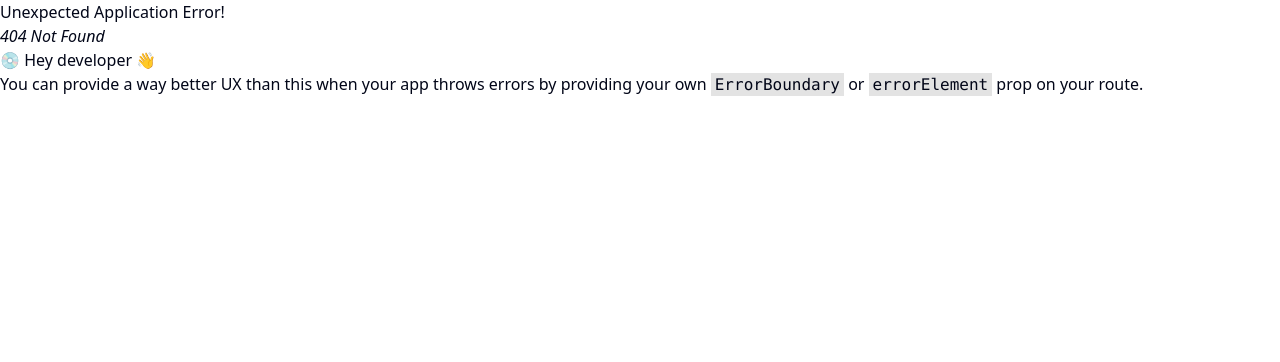
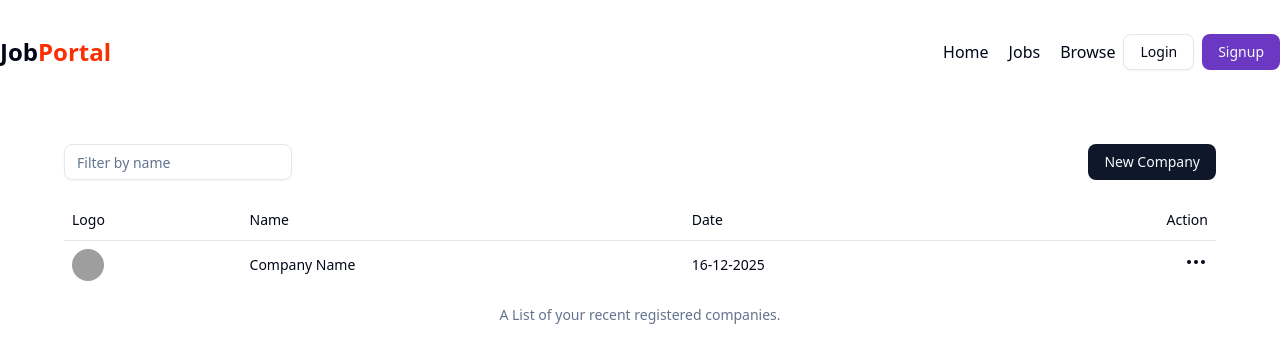
Before and after one commit to vishvadeep-0001/jobportal, a React app in the folder frontend/: page /admin/companies in a window 1280 px wide. Before the commit this address had no page. Shown: the top 362 px of the page. Built offline with nearby package versions, Linux system fonts and the light colour scheme; grey boxes are pictures that could not be loaded; the HTML template or start-up script is replaced by a standard one.

Commit message:
CompanyCreate component is in developement....

```diff
--- a/frontend/src/components/Home.jsx
+++ b/frontend/src/components/Home.jsx
@@ -4,17 +4,29 @@ import CategoryCarousel from "./CategoryCarousel";
 import LatestJobs from "./LatestJobs.jsx";
 import Footer from "./shared/Footer";
 import useGetAllJobs from "@/hooks/useGetAllJobs";
+import { useSelector } from "react-redux";
+import { useEffect } from "react";
+import { useNavigate } from "react-router-dom";
 
 const Home = () => {
   useGetAllJobs();
+  const { user } = useSelector((state) => state.auth);
+  const navigate = useNavigate();
+
+  useEffect(() => {
+    if (user?.role === "recruiter") {
+      navigate("/admin/companies");
+    }
+  }, []);
+
   return (
-    <>
+    <div>
       <Navbar />
       <HeroSection />
       <CategoryCarousel />
       <LatestJobs />
       <Footer />
-    </>
+    </div>
   );
 };
 
--- /dev/null
+++ b/frontend/src/components/admin/Companies.jsx
@@ -0,0 +1,26 @@
+import React from "react";
+import Navbar from "../shared/Navbar";
+import { Input } from "../ui/input";
+import { Button } from "../ui/button";
+import CompaniesTable from "./CompaniesTable";
+import { useNavigate } from "react-router-dom";
+
+const Companies = () => {
+  const navigate = useNavigate();
+  return (
+    <div>
+      <Navbar />
+      <div className="max-w-6xl mx-auto my-10">
+        <div className="flex items-center justify-between my-5">
+          <Input className="w-fit" placeholder="Filter by name" />
+          <Button onClick={() => navigate("/admin/companies/create")}>
+            New Company
+          </Button>
+        </div>
+        <CompaniesTable />
+      </div>
+    </div>
+  );
+};
+
+export default Companies;
--- /dev/null
+++ b/frontend/src/components/admin/CompaniesTable.jsx
@@ -0,0 +1,57 @@
+import React from "react";
+import {
+  Table,
+  TableBody,
+  TableCaption,
+  TableCell,
+  TableHead,
+  TableHeader,
+  TableRow,
+} from "../ui/table";
+import { Avatar, AvatarImage } from "../ui/avatar";
+import { Popover, PopoverContent, PopoverTrigger } from "../ui/popover";
+import { Edit2, MoreHorizontal } from "lucide-react";
+
+const CompaniesTable = () => {
+  return (
+    <div>
+      <Table>
+        <TableCaption>A List of your recent registered companies.</TableCaption>
+        <TableHeader>
+          <TableRow>
+            <TableHead>Logo</TableHead>
+            <TableHead>Name</TableHead>
+            <TableHead>Date</TableHead>
+            <TableHead className="text-right">Action</TableHead>
+          </TableRow>
+        </TableHeader>
+        <TableBody>
+          <TableRow>
+            <TableCell>
+              <Avatar>
+                <AvatarImage src="https://img.freepik.com/premium-vector/creative-elegant-abstract-minimalistic-logo-design-vector-any-brand-company_1253202-137644.jpg?semt=ais_hybrid&w=740&q=80" />
+              </Avatar>
+            </TableCell>
+            <TableCell>Company Name</TableCell>
+            <TableCell>16-12-2025</TableCell>
+            <TableCell className="text-right">
+              <Popover>
+                <PopoverTrigger>
+                  <MoreHorizontal />
+                </PopoverTrigger>
+                <PopoverContent className="w-32">
+                  <div className="flex items-center gap-2 w-fit cursor-pointer">
+                    <Edit2 className="w-4" />
+                    <span>Edit</span>
+                  </div>
+                </PopoverContent>
+              </Popover>
+            </TableCell>
+          </TableRow>
+        </TableBody>
+      </Table>
+    </div>
+  );
+};
+
+export default CompaniesTable;
--- /dev/null
+++ b/frontend/src/components/admin/CompanyCreate.jsx
@@ -0,0 +1,50 @@
+import React from "react";
+import Navbar from "../shared/Navbar";
+import { Label } from "../ui/label";
+import { Input } from "../ui/input";
+import { Button } from "../ui/button";
+import { useNavigate } from "react-router-dom";
+
+const CompanyCreate = () => {
+  const navigate = useNavigate();
+
+  const registerNewCompany = async () => {
+    try {
+    } catch (error) {
+      console.log(error);
+    }
+  };
+
+  return (
+    <div>
+      <Navbar />
+      <div className="max-w-4xl mx-auto">
+        <div className="my-10">
+          <h1 className="font-bold text-2xl">Your Company Name</h1>
+          <p>
+            What would you like to give your company name ? You can change this
+            later.
+          </p>
+        </div>
+
+        <Label>Company Name</Label>
+        <Input
+          type="text"
+          className="my-2"
+          placeholder="Jobhunt, Microsoft etc"
+        />
+        <div className="flex items-center my-10 gap-2">
+          <Button
+            variant="outline"
+            onClick={() => navigate("/admin/companies")}
+          >
+            Cancel
+          </Button>
+          <Button onClick={registerNewCompany}>Continue</Button>
+        </div>
+      </div>
+    </div>
+  );
+};
+
+export default CompanyCreate;
--- a/frontend/src/components/shared/Navbar.jsx
+++ b/frontend/src/components/shared/Navbar.jsx
@@ -45,8 +45,23 @@ const Navbar = () => {
         </div>
         <div className="flex items-center gap-2">
           <ul className="flex font-medium items-center gap-5">
+            {user && user.role === "recruiter" ? (
+              <>
                 <li>
-              {" "}
+                  <Link to="/admin/companies">Companies</Link>
+                </li>
+                <li>
+                  <Link to="/admin/jobs">Jobs</Link>
+                </li>
+                <li>
+                  <Link to="/logout" onClick={logouthandle}>
+                    Logout
+                  </Link>
+                </li>
+              </>
+            ) : (
+              <>
+                <li>
                   <Link to="/">Home</Link>
                 </li>
                 <li>
@@ -55,6 +70,8 @@ const Navbar = () => {
                 <li>
                   <Link to="/browse">Browse</Link>
                 </li>
+              </>
+            )}
           </ul>
           {!user ? (
             <div className="flex items-center gap-2">
@@ -80,19 +97,21 @@ const Navbar = () => {
                     <AvatarImage src={user?.profile.profilePhoto} />
                   </Avatar>
                   <div>
-                    <h4 className="font-medium">{user.fullname}</h4>
+                    <h4 className="font-medium">{user?.fullname}</h4>
                     <p className="text-sm text-muted-foreground">
-                      Lorem ipsum clor sit cnet.
+                      {user?.profile?.bio}
                     </p>
                   </div>
                 </div>
                 <div className="flex flex-col text-gray-600">
+                  {user && user.role === "student" && (
                     <div className="flex w-fit items-center gap-2 cursor-pointer">
                       <User2 />
                       <Link to="/profile">
                         <Button variant="link">View Profile</Button>
                       </Link>
                     </div>
+                  )}
 
                   <div className="flex w-fit items-center gap-2 cursor-pointer">
                     <LogOut />
```
Also changed, not shown: frontend/src/App.jsx (+12 -0 lines). Lines whose indentation alone changed are shown as unchanged.
